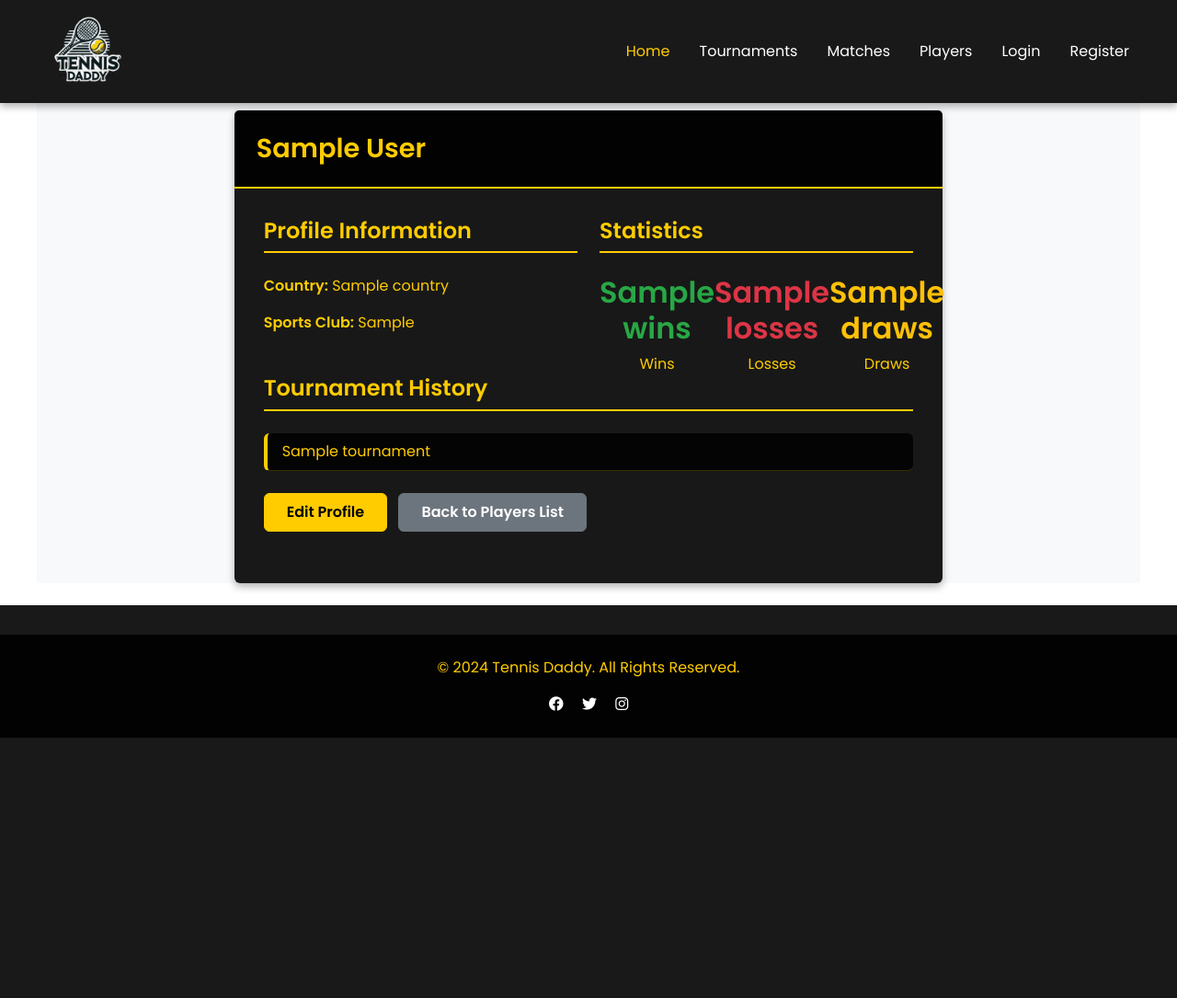
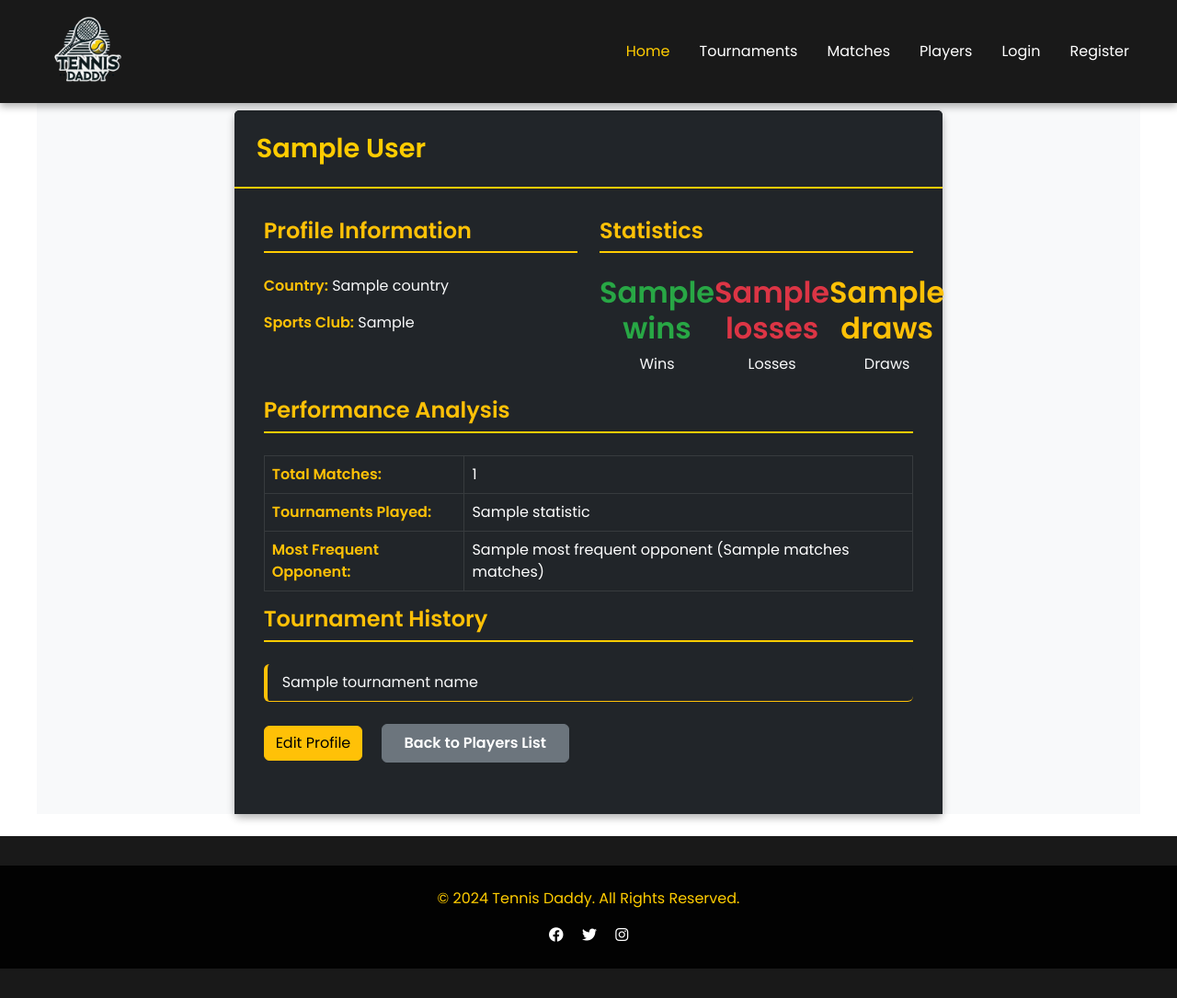
Before and after one commit to KVI-Telerik/Match-Score, a Python web app: template templates/players/detail.html in a window 1280 px wide. Shown: the whole page at 92% size. Before the commit the page ends 802 px from the top, so only its background shows below. Run offline with Jinja, Linux system fonts and the light colour scheme; the template is opened without the code that fills it: most values are stand-ins (such as "Sample title", 1, 10 or a date in 2020).

Commit message:
enhance tournament and player profile details with additional data and delete button

```diff
--- a/routers/web/tournament.py
+++ b/routers/web/tournament.py
@@ -110,6 +110,7 @@ async def tournament_detail(request: Request, tournament_id: int):
             "request": request,
             "user":user,
             "tournament": tournament,
+            "tournament_id": tournament_id,
             "standings": standings,
             "csrf_token": csrf.generate_token()
         }
--- a/templates/matches/detail.html
+++ b/templates/matches/detail.html
@@ -14,7 +14,7 @@
 <body>
     <div class="wrapper">
         <div class="content">
-            {{ load_header(user,csrf_token) }}
+            {{ load_header(user, csrf_token) }}
 
             <!-- Main Content -->
             <div class="container" style="margin-top: 120px;">
@@ -100,6 +100,7 @@
             </div>
         </div>
 
+
         <!-- Footer -->
         <div id="footer-div">
             {{ load_footer() }}
--- a/templates/players/detail.html
+++ b/templates/players/detail.html
@@ -24,43 +24,77 @@
                 <div class="row">
                     <div class="col-md-8 offset-md-2">
                         <div class="card">
-                            <div class="card-header bg-primary text-white">
+                            <div class="card-header bg-dark text-warning">
                                 <h2 class="mb-0">{{ player.full_name }}</h2>
                             </div>
-                            <div class="card-body">
+                            <div class="card-body bg-dark text-light">
                                 <div class="row">
+                                    <!-- Profile Information -->
                                     <div class="col-md-6">
-                                        <h4>Profile Information</h4>
-                                        <p><strong>Country:</strong> {{ player.country if player.country else "Not specified" }}</p>
-                                        <p><strong>Sports Club:</strong> {{ player.sports_club if player.sports_club else "Not specified" }}</p>
+                                        <h4 class="text-warning">Profile Information</h4>
+                                        <p><strong class="text-warning">Country:</strong> {{ player.country if player.country else "N/A" }}</p>
+                                        <p><strong class="text-warning">Sports Club:</strong> {{ player.sports_club if player.sports_club else "N/A" }}</p>
                                     </div>
+
+                                    <!-- Basic Statistics -->
                                     <div class="col-md-6">
-                                        <h4>Statistics</h4>
+                                        <h4 class="text-warning">Statistics</h4>
                                         <div class="d-flex justify-content-around mt-3">
                                             <div class="text-center">
                                                 <h5 class="text-success">{{ player.wins }}</h5>
-                                                <p class="mb-0">Wins</p>
+                                                <p class="mb-0 text-light">Wins</p>
                                             </div>
                                             <div class="text-center">
                                                 <h5 class="text-danger">{{ player.losses }}</h5>
-                                                <p class="mb-0">Losses</p>
+                                                <p class="mb-0 text-light">Losses</p>
                                             </div>
                                             <div class="text-center">
                                                 <h5 class="text-warning">{{ player.draws }}</h5>
-                                                <p class="mb-0">Draws</p>
+                                                <p class="mb-0 text-light">Draws</p>
                                             </div>
                                         </div>
                                     </div>
                                 </div>
 
+                                <!-- Performance Analysis -->
+                                <div class="row mt-4">
+                                    <div class="col-12">
+                                        <h4 class="text-warning">Performance Analysis</h4>
+                                        <div class="table-responsive">
+                                            <table class="table table-dark table-bordered">
+                                                <tbody>
+                                                    <tr>
+                                                        <td><strong class="text-warning">Total Matches:</strong></td>
+                                                        <td>{{ statistics.total_matches }}</td>
+                                                    </tr>
+                                                    <tr>
+                                                        <td><strong class="text-warning">Tournaments Played:</strong></td>
+                                                        <td>{{ statistics.tournaments_played }}</td>
+                                                    </tr>
+                                                    <tr>
+                                                        <td><strong class="text-warning">Most Frequent Opponent:</strong></td>
+                                                        <td>
+                                                            {% if statistics.most_frequent_opponent.name %}
+                                                                {{ statistics.most_frequent_opponent.name }}
+                                                                ({{ statistics.most_frequent_opponent.matches }} matches)
+                                                            {% else %}
+                                                                No data available
+                                                            {% endif %}
+                                                        </td>
+                                                    </tr>
+                                                </tbody>
+                                            </table>
+                                        </div>
+                                    </div>
+                                </div>
+
+                                <!-- Tournament History -->
                                 <div class="mt-4">
-                                    <h4>Tournament History</h4>
-                                    {% if player.tournaments and player.tournaments != "N/A" %}
+                                    <h4 class="text-warning">Tournament History</h4>
+                                    {% if statistics.tournament_names %}
                                         <div class="list-group">
-                                            {% for tournament in player.tournaments %}
-                                                {% if tournament %}
-                                                    <div class="list-group-item">{{ tournament }}</div>
-                                                {% endif %}
+                                            {% for tournament in statistics.tournament_names %}
+                                                <div class="list-group-item bg-dark text-light border-warning">{{ tournament }}</div>
                                             {% endfor %}
                                         </div>
                                     {% else %}
@@ -68,9 +102,17 @@
                                     {% endif %}
                                 </div>
 
+                                <!-- Action Buttons -->
                                 <div class="mt-4">
                                     {% if (profile_linked_user_id == None and user.is_admin) or profile_linked_user_id == user.id %}
-                                        <a href="/players/{{ player.id }}/edit" class="btn btn-primary">Edit Profile</a>
+                                        <a href="/players/{{ player.id }}/edit" class="btn btn-warning me-2">Edit Profile</a>
+                                        {% if user.is_admin%}
+                                        <form action="/players/{{ player.id }}/delete" method="POST" class="d-inline" onsubmit="return confirm('Are you sure you want to delete this player profile?');">
+                                            <input type="hidden" name="csrf_token" value="{{ csrf_token }}">
+                                            <input type="hidden" name="player_id" value="{{ player.id }}">
+                                            <button type="submit" class="btn btn-danger me-2">Delete Profile</button>
+                                        </form>
+                                        {% endif %}
                                     {% endif %}
                                     <a href="/players" class="btn btn-secondary">Back to Players List</a>
                                 </div>
@@ -80,11 +122,15 @@
                 </div>
             </section>
         </div>
+    </div>
+
+
+
 
         <div id="footer-div">
             {{ load_footer() }}
         </div>
-    </div>
+
 
     <script src="https://cdn.jsdelivr.net/npm/bootstrap@5.3.0/dist/js/bootstrap.bundle.min.js"></script>
 </body>
--- a/templates/tournaments/detail.html
+++ b/templates/tournaments/detail.html
@@ -55,7 +55,10 @@
                                     {% if tournament.format == "Knockout" %}
                                     <form action="/tournaments/{{ tournament.id }}/next_round" method="post" class="d-inline-block">
                                         <button type="submit" class="btn btn-primary">Advance to Next Round</button>
+                                        <input type="hidden" name="csrf_token" value="{{ csrf_token }}">
+                                        <input type="hidden" name="id" value="{{ tournament_id }}">
                                     </form>
+
                                     {% endif %}
                                     <a href="#" class="btn btn-secondary">Edit Tournament</a>
                                 </div>
```
Also changed, not shown: routers/web/player_profile.py (+37 -1 lines), services/player_profile_service.py (+51 -0 lines).
